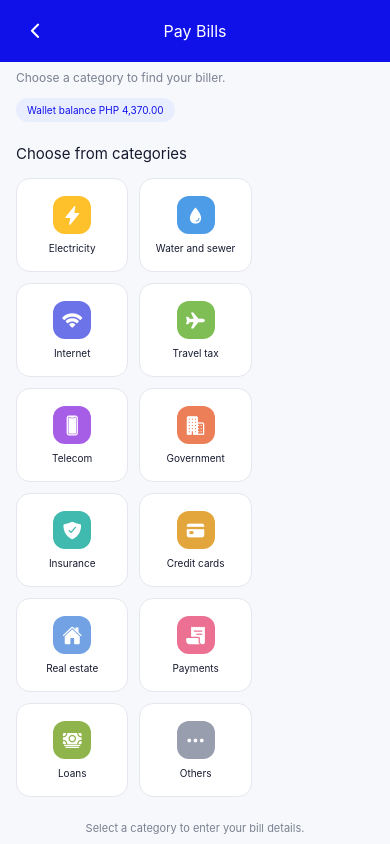
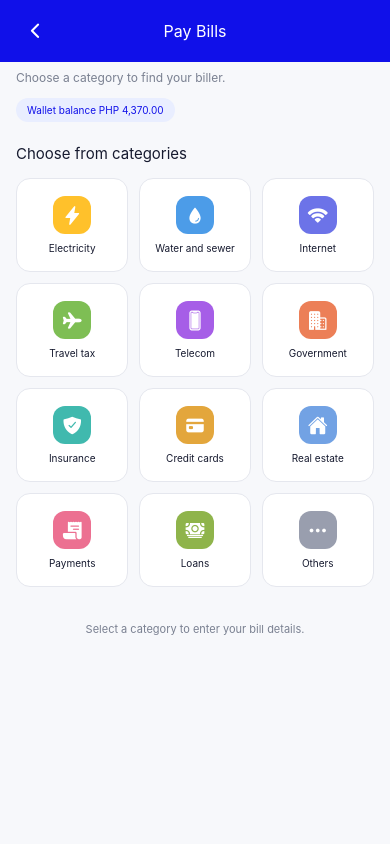
Before and after one commit to hanapaye2198/rss_project, a React Native app in the folder mobile-app/: screen /PayBills in a window 390 px wide. Built offline with nearby package versions, Linux system fonts and the light colour scheme.

Commit message:
Fix mobile service grids

```diff
--- a/mobile-app/src/screens/ELoadScreen.tsx
+++ b/mobile-app/src/screens/ELoadScreen.tsx
@@ -53,8 +53,8 @@ const styles = StyleSheet.create({
   balancePill: { alignSelf: 'flex-start', marginHorizontal: spacing.md, marginBottom: 22, paddingHorizontal: 11, paddingVertical: 6, borderRadius: 100, backgroundColor: colors.blueSoft },
   balancePillText: { color: colors.blue, fontFamily: fonts.medium, fontSize: 10 },
   sectionLabel: { color: colors.ink, fontFamily: fonts.bold, fontSize: 15, marginHorizontal: spacing.md, marginBottom: 15 },
-  grid: { flexDirection: 'row', flexWrap: 'wrap', paddingHorizontal: spacing.md, gap: 11 },
-  network: { position: 'relative', width: '31.4%', minHeight: 98, borderWidth: 1, borderColor: colors.line, borderRadius: 14, backgroundColor: colors.white, alignItems: 'center', justifyContent: 'center', gap: 9, padding: 8 },
+  grid: { flexDirection: 'row', flexWrap: 'wrap', paddingHorizontal: spacing.md, justifyContent: 'space-between' },
+  network: { position: 'relative', width: '31.4%', minHeight: 98, marginBottom: 11, borderWidth: 1, borderColor: colors.line, borderRadius: 14, backgroundColor: colors.white, alignItems: 'center', justifyContent: 'center', gap: 9, padding: 8 },
   selected: { borderColor: colors.blue, backgroundColor: colors.blueSoft },
   networkIcon: { width: 62, height: 40, alignItems: 'center', justifyContent: 'center' },
   networkLogo: { width: 60, height: 36 },
--- a/mobile-app/src/screens/PayBillsScreen.tsx
+++ b/mobile-app/src/screens/PayBillsScreen.tsx
@@ -48,8 +48,8 @@ const styles = StyleSheet.create({
   balancePill: { alignSelf: 'flex-start', marginHorizontal: spacing.md, marginBottom: 22, paddingHorizontal: 11, paddingVertical: 6, borderRadius: 100, backgroundColor: colors.blueSoft },
   balancePillText: { color: colors.blue, fontFamily: fonts.medium, fontSize: 10 },
   sectionLabel: { color: colors.ink, fontFamily: fonts.bold, fontSize: 15, marginHorizontal: spacing.md, marginBottom: 15 },
-  grid: { flexDirection: 'row', flexWrap: 'wrap', paddingHorizontal: spacing.md, gap: 11 },
-  category: { position: 'relative', width: '31.4%', minHeight: 94, borderWidth: 1, borderColor: colors.line, borderRadius: 14, backgroundColor: colors.white, alignItems: 'center', justifyContent: 'center', gap: 8, padding: 8 },
+  grid: { flexDirection: 'row', flexWrap: 'wrap', paddingHorizontal: spacing.md, justifyContent: 'space-between' },
+  category: { position: 'relative', width: '31.4%', minHeight: 94, marginBottom: 11, borderWidth: 1, borderColor: colors.line, borderRadius: 14, backgroundColor: colors.white, alignItems: 'center', justifyContent: 'center', gap: 8, padding: 8 },
   selected: { borderColor: colors.blue, backgroundColor: colors.blueSoft },
   categoryIcon: { width: 38, height: 38, borderRadius: 12, alignItems: 'center', justifyContent: 'center' },
   categoryLabel: { color: colors.ink, fontFamily: fonts.medium, fontSize: 10, textAlign: 'center' },
```
